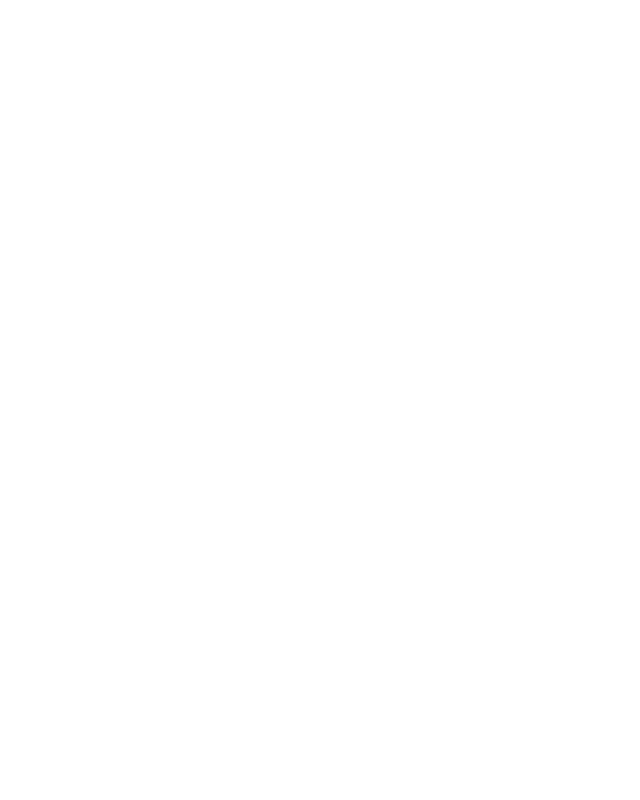
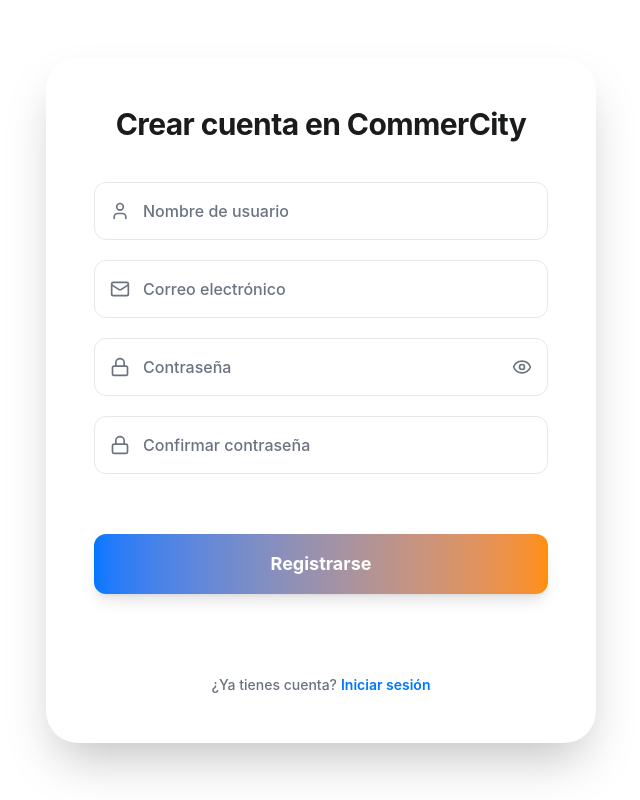
Before and after one commit to diegoSerna17/Commercity, a React (Vite) app in the folder frontend/: page /register in a window 1280 px wide. Before the commit this address had no page. Shown: the whole page, without its empty margins (319-959 px from the left). Built offline with nearby package versions, Linux system fonts and the light colour scheme.

Commit message:
implementacion ventanas REGISTRO DE USUARIO Y RECUPERAR CONTRASEÑA

```diff
--- a/frontend/src/App.jsx
+++ b/frontend/src/App.jsx
@@ -1,6 +1,8 @@
 import { BrowserRouter as Router, Routes, Route } from 'react-router-dom';
 import Home from './pages/Home';
-import Login from './components/login/Login';
+import Login from './components/Login/Login';
+import Register from './components/Login/Register';
+import Recover from './components/Login/Recover';
 
 function App() {
   return (
@@ -8,6 +10,8 @@
       <Routes>
         <Route path="/" element={<Home />} />
         <Route path="/login" element={<Login />} />
+        <Route path="/register" element={<Register />} />
+        <Route path="/recover" element={<Recover />} />
       </Routes>
     </Router>
   );
--- a/frontend/src/components/Login/Login.jsx
+++ b/frontend/src/components/Login/Login.jsx
@@ -180,11 +180,14 @@
                 Iniciar sesión
               </button>
 
-              {/* Enlace: ¿Olvidaste tu contraseña? - usa clase .btn-link */}
+              {/* Enlace: ¿Olvidaste tu contraseña? */}
               <div className="text-center pt-4">
-                <a className="btn-link" href="#" aria-label="Recuperar contraseña">
+                <button
+                  className="btn-link"
+                  onClick={() => navigate('/recover')}
+                >
                   ¿Olvidaste tu contraseña?
-                </a>
+                </button>
               </div>
 
               {/* Separador visual */}
@@ -194,15 +197,15 @@
                 </div>
               </div>
 
-              {/* Botón: Entrar como invitado - usa clase .btn-secondary */}
-              <button
+              {/* Botón: Registrarte - usa clase .btn-secondary */}
+              <Link
                 className="btn-secondary"
-                type="button"
-                aria-label="Entrar como invitado"
+                to="/register"
+                aria-label="Registrarse en CommerCity"
               >
                 <UserPlus className="text-primary h-5 w-5" />
-                <span>Entrar como invitado</span>
-              </button>
+                <span>Registrate aquí</span>
+              </Link>
             </form>
 
             {/* Footer: Seguridad */}
--- /dev/null
+++ b/frontend/src/components/Login/Recover.jsx
@@ -0,0 +1,114 @@
+/**
+ * Página de recuperación de contraseña
+ */
+
+import React, { useState } from 'react';
+import { useNavigate } from 'react-router-dom';
+import { Mail, Phone } from 'lucide-react';
+
+/**
+ * Componente de recuperación
+ * Permite recuperar la contraseña mediante correo o teléfono
+ */
+const Recover = () => {
+  // Datos del formulario
+  const [formData, setFormData] = useState({
+    identifier: ''
+  });
+  // Navegación
+  const navigate = useNavigate();
+
+  // Guardar lo que el usuario escribe
+  const handleChange = (e) => {
+    const { name, value } = e.target;
+    setFormData(prev => ({
+      ...prev,
+      [name]: value
+    }));
+  };
+
+  // Enviar formulario
+  const handleSubmit = (e) => {
+    e.preventDefault();
+    console.log('Recuperar:', formData);
+  };
+
+  // Ir a login
+  const handleLogin = () => {
+    navigate('/login');
+  };
+
+  return (
+    <main className="flex min-h-screen items-center justify-center p-4"
+          style={{ background: 'linear-gradient(to bottom, var(--color-primary) 30%, var(--color-bg-secondary) 30%)' }}>
+
+      {/* Tarjeta de recuperación */}
+      <div className="w-full max-w-[550px] bg-white rounded-[2rem] shadow-2xl overflow-hidden p-12">
+
+        {/* Título */}
+        <header className="text-center mb-6">
+          <h1 className="text-text-main text-3xl font-bold tracking-tight">
+            Recuperar contraseña
+          </h1>
+        </header>
+
+        {/* Descripción */}
+        <div className="text-center mb-8">
+          <p className="text-text-muted text-sm">
+            Ingresa tu correo o teléfono
+            <br />
+            asociado a tu cuenta
+            <br />
+            para enviarte un código de verificación
+          </p>
+        </div>
+
+        {/* Formulario */}
+        <form className="space-y-5" onSubmit={handleSubmit}>
+
+          {/* Correo o teléfono */}
+          <div className="relative">
+            <div className="absolute inset-y-0 left-0 pl-4 flex items-center pointer-events-none">
+              <Mail className="h-5 w-5 text-text-muted" />
+            </div>
+            <input
+              className="input-with-icon"
+              id="identifier"
+              name="identifier"
+              placeholder="Correo o teléfono"
+              type="text"
+              value={formData.identifier}
+              onChange={handleChange}
+              aria-label="Correo o teléfono"
+            />
+          </div>
+
+          {/* Botón de continuar */}
+          <div className="pt-6">
+            <button
+              className="btn-primary"
+              type="submit"
+            >
+              Continuar
+            </button>
+          </div>
+        </form>
+
+        {/* Enlace a login */}
+        <footer className="mt-12 border-t border-border-light pt-8 text-center">
+          <p className="text-sm text-text-muted font-medium">
+            ¿Recordaste tu contraseña?
+            <button
+              className="text-primary hover:text-primary font-semibold ml-1 transition-colors underline-offset-4 hover:underline"
+              onClick={handleLogin}
+            >
+              Iniciar sesión
+            </button>
+          </p>
+        </footer>
+      </div>
+    </main>
+  );
+};
+
+export default Recover;
--- /dev/null
+++ b/frontend/src/components/Login/Register.jsx
@@ -0,0 +1,178 @@
+/**
+ * Página de registro de usuario
+ */
+
+import React, { useState } from 'react';
+import { useNavigate } from 'react-router-dom';
+import {
+  User,
+  Mail,
+  Lock,
+  Eye,
+  EyeOff
+} from 'lucide-react';
+
+/**
+ * Componente de registro
+ * Permite crear una nueva cuenta de usuario
+ */
+const Register = () => {
+  // Estado para mostrar u ocultar la contraseña
+  const [showPassword, setShowPassword] = useState(false);
+  // Datos del formulario
+  const [formData, setFormData] = useState({
+    username: '',
+    email: '',
+    password: '',
+    confirmPassword: ''
+  });
+  // Navegación
+  const navigate = useNavigate();
+
+  // Guardar lo que el usuario escribe
+  const handleChange = (e) => {
+    const { name, value } = e.target;
+    setFormData(prev => ({
+      ...prev,
+      [name]: value
+    }));
+  };
+
+  // Enviar formulario
+  const handleSubmit = (e) => {
+    e.preventDefault();
+    console.log('Registro:', formData);
+  };
+
+  // Ir a login
+  const handleLogin = () => {
+    navigate('/login');
+  };
+
+  return (
+    <main className="flex min-h-screen items-center justify-center p-4"
+          style={{ background: 'linear-gradient(to bottom, var(--color-primary) 30%, var(--color-bg-secondary) 30%)' }}>
+
+      {/* Tarjeta de registro */}
+      <div className="w-full max-w-[550px] bg-white rounded-[2rem] shadow-2xl overflow-hidden p-12">
+
+        {/* Título */}
+        <header className="text-center mb-10">
+          <h1 className="text-text-main text-3xl font-bold tracking-tight">
+            Crear cuenta en CommerCity
+          </h1>
+        </header>
+
+        {/* Campos del formulario */}
+        <form className="space-y-5" onSubmit={handleSubmit}>
+
+          {/* Nombre de usuario */}
+          <div className="relative">
+            <div className="absolute inset-y-0 left-0 pl-4 flex items-center pointer-events-none">
+              <User className="h-5 w-5 text-text-muted" />
+            </div>
+            <input
+              className="input-with-icon"
+              id="username"
+              name="username"
+              placeholder="Nombre de usuario"
+              type="text"
+              value={formData.username}
+              onChange={handleChange}
+              aria-label="Nombre de usuario"
+            />
+          </div>
+
+          {/* Correo electrónico */}
+          <div className="relative">
+            <div className="absolute inset-y-0 left-0 pl-4 flex items-center pointer-events-none">
+              <Mail className="h-5 w-5 text-text-muted" />
+            </div>
+            <input
+              className="input-with-icon"
+              id="email"
+              name="email"
+              placeholder="Correo electrónico"
+              type="email"
+              value={formData.email}
+              onChange={handleChange}
+              aria-label="Correo electrónico"
+            />
+          </div>
+
+          {/* Contraseña */}
+          <div className="relative">
+            <div className="absolute inset-y-0 left-0 pl-4 flex items-center pointer-events-none">
+              <Lock className="h-5 w-5 text-text-muted" />
+            </div>
+            <input
+              className="input-password"
+              id="password"
+              name="password"
+              placeholder="Contraseña"
+              type={showPassword ? "text" : "password"}
+              value={formData.password}
+              onChange={handleChange}
+              aria-label="Contraseña"
+            />
+            {/* Botón para ver/ocultar contraseña */}
+            <button
+              type="button"
+              className="absolute inset-y-0 right-0 pr-4 flex items-center cursor-pointer"
+              onClick={() => setShowPassword(!showPassword)}
+              aria-label={showPassword ? "Ocultar contraseña" : "Mostrar contraseña"}
+            >
+              {showPassword ? (
+                <EyeOff className="h-5 w-5 text-text-muted" />
+              ) : (
+                <Eye className="h-5 w-5 text-text-muted" />
+              )}
+            </button>
+          </div>
+
+          {/* Confirmar contraseña */}
+          <div className="relative">
+            <div className="absolute inset-y-0 left-0 pl-4 flex items-center pointer-events-none">
+              <Lock className="h-5 w-5 text-text-muted" />
+            </div>
+            <input
+              className="input-password"
+              id="confirmPassword"
+              name="confirmPassword"
+              placeholder="Confirmar contraseña"
+              type={showPassword ? "text" : "password"}
+              value={formData.confirmPassword}
+              onChange={handleChange}
+              aria-label="Confirmar contraseña"
+            />
+          </div>
+
+          {/* Botón de registrar */}
+          <div className="pt-6">
+            <button
+              className="btn-primary"
+              type="submit"
+            >
+              Registrarse
+            </button>
+          </div>
+        </form>
+
+        {/* Enlace a login */}
+        <footer className="mt-12 border-t border-border-light pt-8 text-center">
+          <p className="text-sm text-text-muted font-medium">
+            ¿Ya tienes cuenta?
+            <button
+              className="text-primary hover:text-primary font-semibold ml-1 transition-colors underline-offset-4 hover:underline"
+              onClick={handleLogin}
+            >
+              Iniciar sesión
+            </button>
+          </p>
+        </footer>
+      </div>
+    </main>
+  );
+};
+
+export default Register;
```
